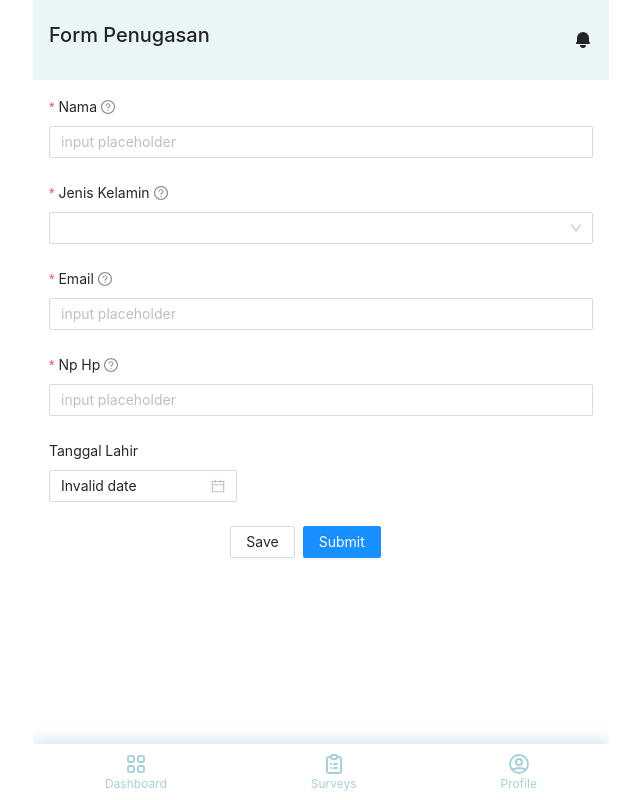
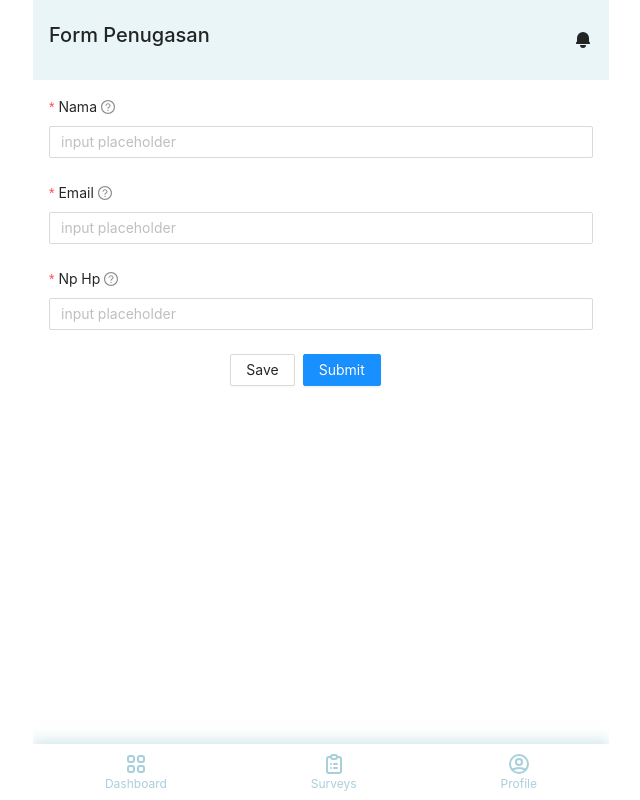
Before and after one commit to nijiko-ds/test-bts, a Next.js app: page /form/1 in a window 1280 px wide. Shown: the whole page, without its empty margins (319-959 px from the left). Built offline with nearby package versions, Linux system fonts and the light colour scheme.

Commit message:
Testing comment dropdown and date

```diff
--- a/pages/form/[id].js
+++ b/pages/form/[id].js
@@ -7,8 +7,8 @@ import "antd/dist/antd.css";
 
 import Layout from "../../components/Layout";
 import Input from "../../components/form/Input";
-import Dropdown from "../../components/form/Dropdown";
-import Date from "../../components/form/Date";
+// import Dropdown from "../../components/form/Dropdown";
+// import Date from "../../components/form/Date";
 import { useEffect } from "react";
 
 const FormComponent = () => {
@@ -66,7 +66,7 @@ const FormComponent = () => {
       <div className='p-4'>
         <Form layout='vertical' form={form} requiredMark={true}>
           <Input label='Nama' setState={setNama} value={nama} required={true} />
-          <Dropdown
+          {/* <Dropdown
             options={[
               { value: "laki-laki", label: "Laki-laki" },
               { value: "perempuan", label: "Perempuan" },
@@ -78,7 +78,7 @@ const FormComponent = () => {
             required={true}
             value={jeniskelamin}
             setState={setJeniskelamin}
-          />
+          /> */}
           <Input
             label='Email'
             setState={setEmail}
@@ -93,11 +93,11 @@ const FormComponent = () => {
             type='number'
             required={true}
           />
-          <Date
+          {/* <Date
             label='Tanggal Lahir'
             value={tanggallahir}
             setState={setTanggallahir}
-          />
+          /> */}
 
           {/* ========== BUTTONS  */}
           <Form.Item
```
